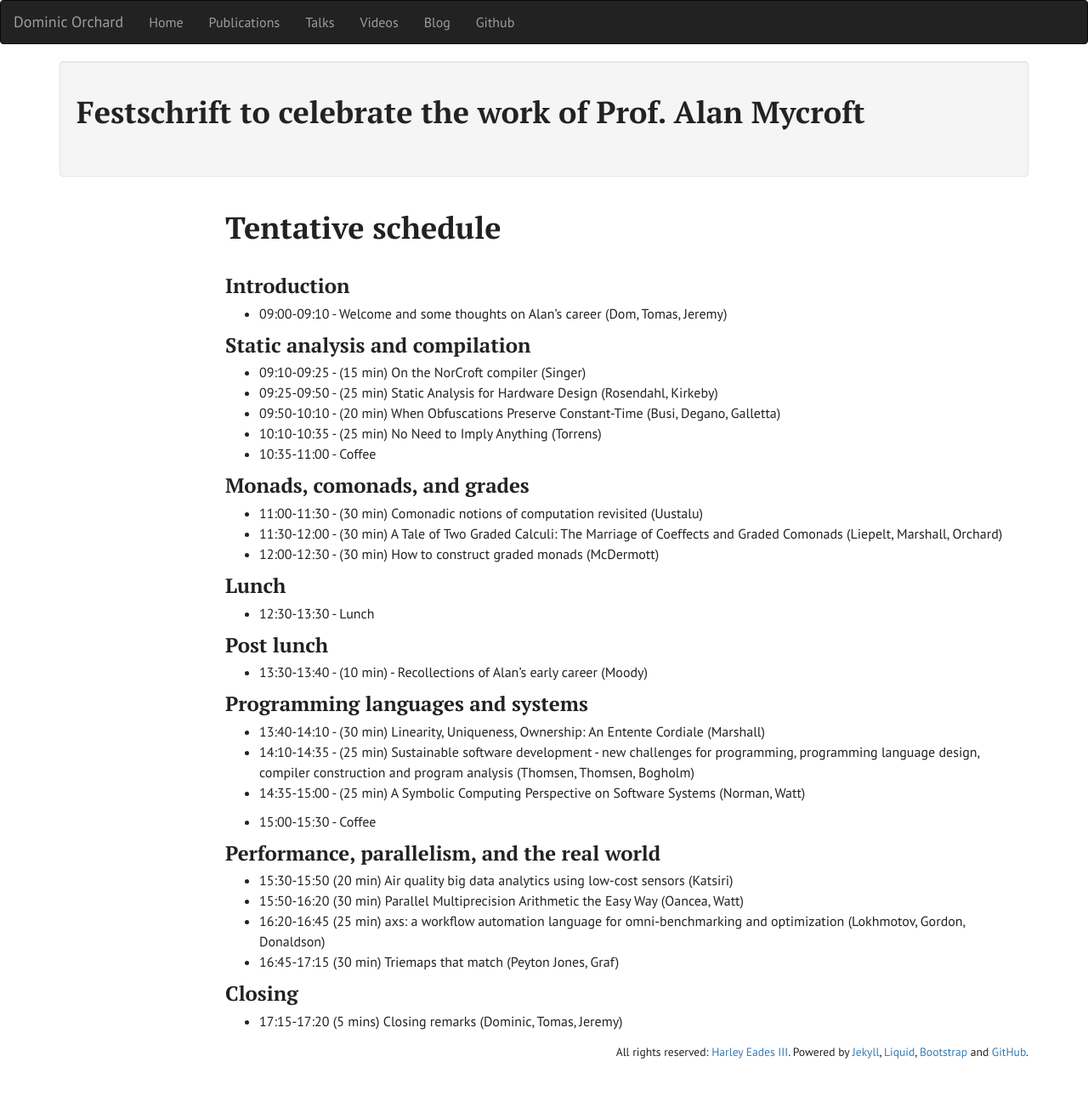
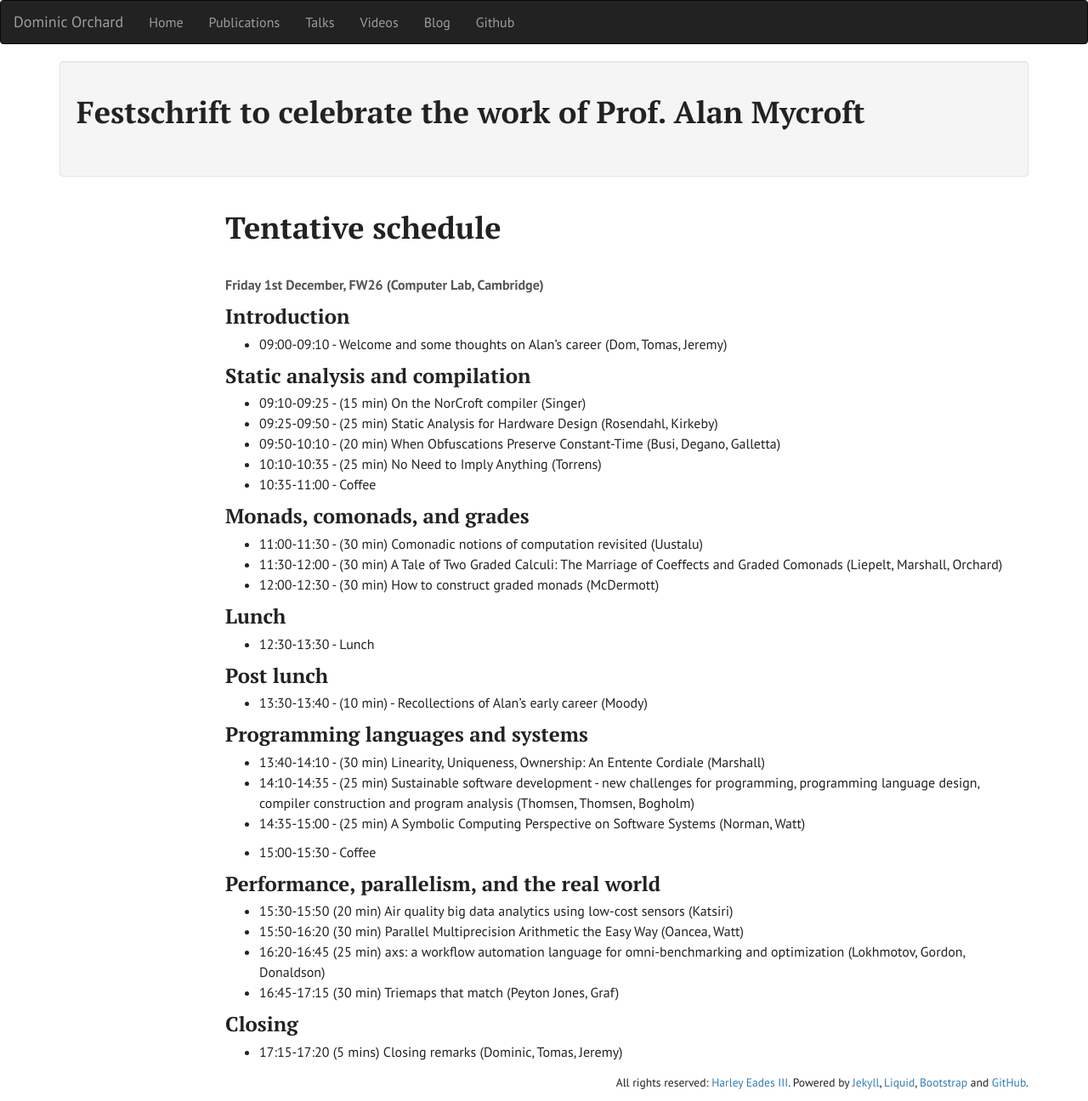
Before and after one commit to dorchard/dorchard.github.io, a Jekyll site: the page built from mycroftfest-schedule.md, in a window 1280 px wide. Shown: the whole page at 85% size. Built offline with Jekyll 4.4.1, drawn with Linux system fonts in a browser that asks for light colours; before the commit the page ends 1260 px from its top, so only the background shows below that.

Commit message:
Update mycroftfest-schedule.md

```diff
--- a/mycroftfest-schedule.md
+++ b/mycroftfest-schedule.md
@@ -8,6 +8,8 @@ noindex: true
 ---
 
 # Tentative schedule
+
+__Friday 1st December, FW26 (Computer Lab, Cambridge)__
 
 ### Introduction
 
```
